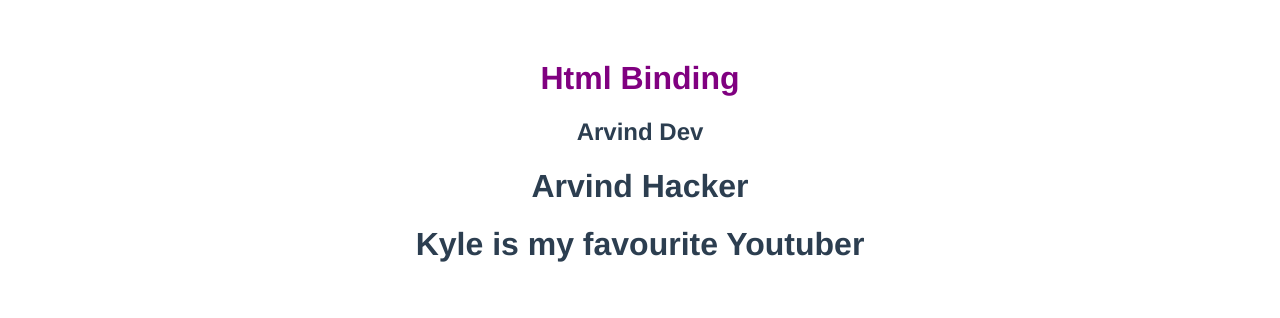
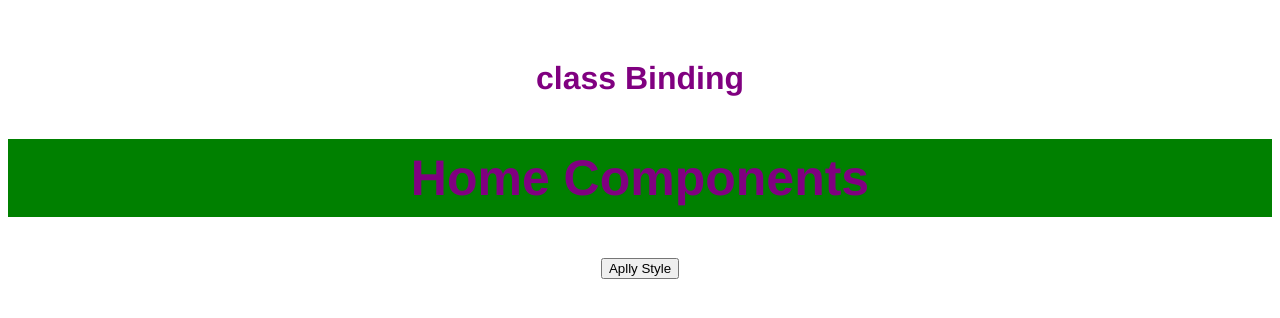
Before and after one commit to arvindk07/vue-step-by-step, a Vue app: page / in a window 1280 px wide. Shown: the top 318 px of the page. Built offline with nearby package versions, Linux system fonts and the light colour scheme.

Commit message:
class Binding

```diff
--- a/src/components/HomeComponents.vue
+++ b/src/components/HomeComponents.vue
@@ -1,20 +1,25 @@
 <template>
-  <h1>Html Binding</h1>
-  <h2>{{ text }}</h2>
-  <div v-html="tag"></div>
-  <div v-html="tag2"></div>
+  <h1>class Binding</h1>
+  <h2 :class="applyStyle">Home Components</h2>
+  <button v-on:click="colorfull = !colorfull">Aplly Style</button>
 </template>
 
 <script>
 export default {
   name: "HomeComponents",
-  components: {},
   data() {
     return {
-      text: "Arvind Dev",
-      tag: "<h1>Arvind Hacker</h1>",
-      tag2: "<h1>Kyle is my favourite Youtuber</h1>",
+      colorfull: true,
     };
+  },
+  computed: {
+    applyStyle() {
+      return {
+        green: this.colorfull,
+        err: true,
+        otherclass: true,
+      };
+    },
   },
 };
 </script>
@@ -23,10 +28,14 @@ export default {
 h1 {
   color: purple;
 }
-ul {
-  list-style: none;
+.green {
+  background-color: green;
+  padding: 10px;
 }
-li {
-  margin: 20px;
+.otherclass {
+  font-size: 50px;
+}
+.err {
+  color: purple;
 }
 </style>
```
